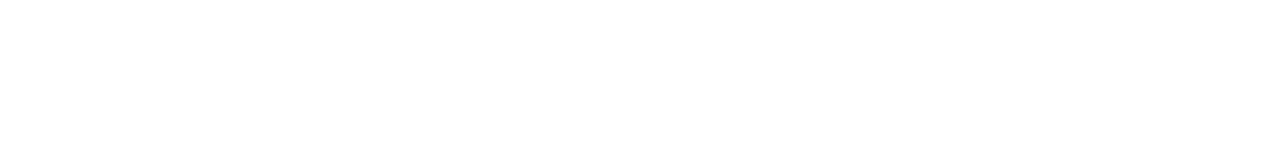
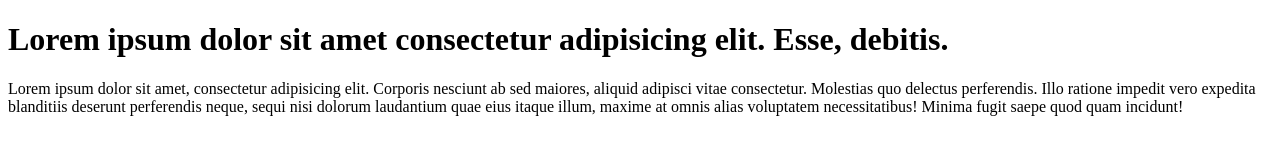
Before and after one commit to Kibriya7/my-second-repo, a plain HTML site: page index.html in a window 1280 px wide. Drawn offline with Linux system fonts and the light colour scheme.

Commit message:
style added

```diff
--- a/index.html
+++ b/index.html
@@ -5,8 +5,10 @@
   <meta http-equiv="X-UA-Compatible" content="IE=edge">
   <meta name="viewport" content="width=device-width, initial-scale=1.0">
   <title>My second github repo</title>
+  <link rel="stylesheet" href="style.css">
 </head>
 <body>
-
+  <h1>Lorem ipsum dolor sit amet consectetur adipisicing elit. Esse, debitis.</h1>
+  <p>Lorem ipsum dolor sit amet, consectetur adipisicing elit. Corporis nesciunt ab sed maiores, aliquid adipisci vitae consectetur. Molestias quo delectus perferendis. Illo ratione impedit vero expedita blanditiis deserunt perferendis neque, sequi nisi dolorum laudantium quae eius itaque illum, maxime at omnis alias voluptatem necessitatibus! Minima fugit saepe quod quam incidunt!</p>
 </body>
 </html>
```
Also changed, not shown: style.css (added).
